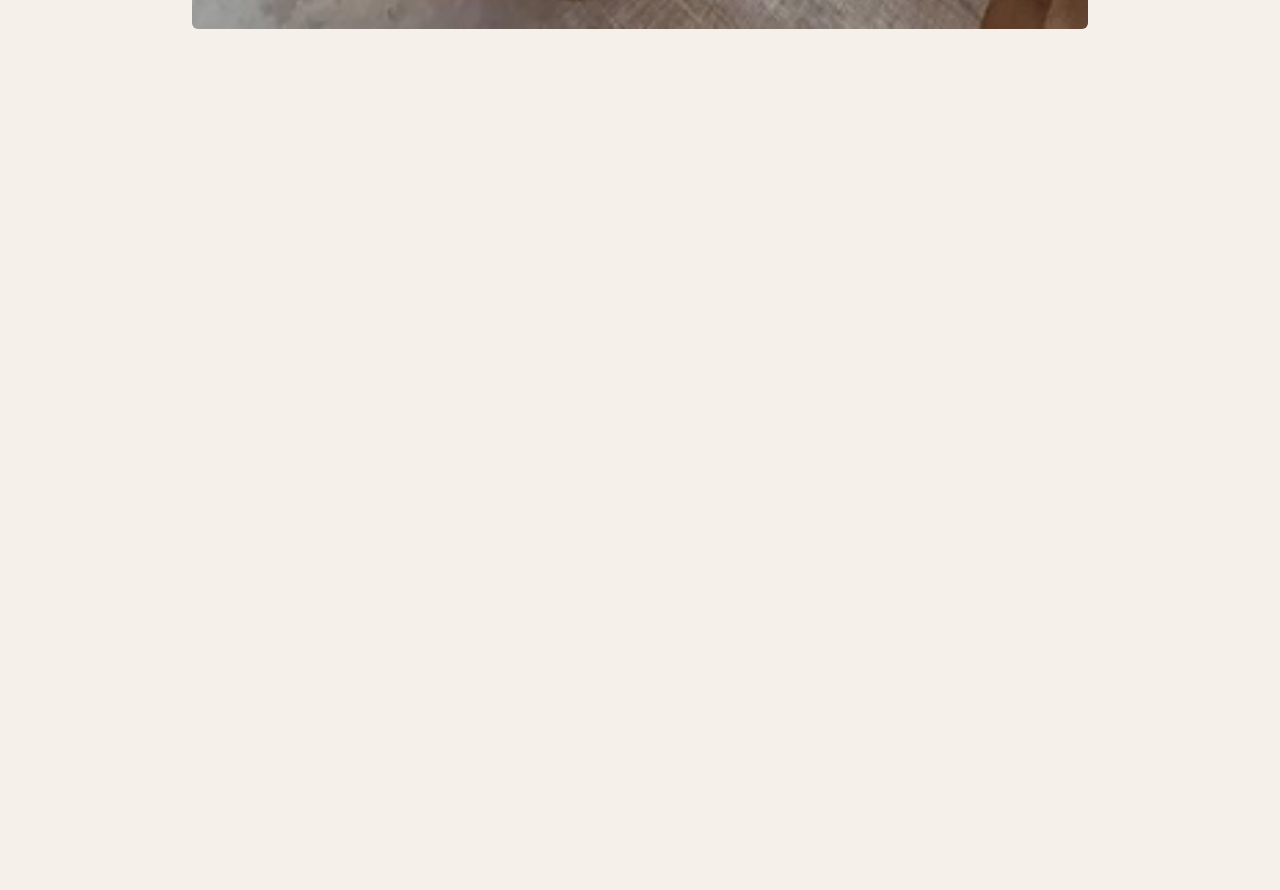
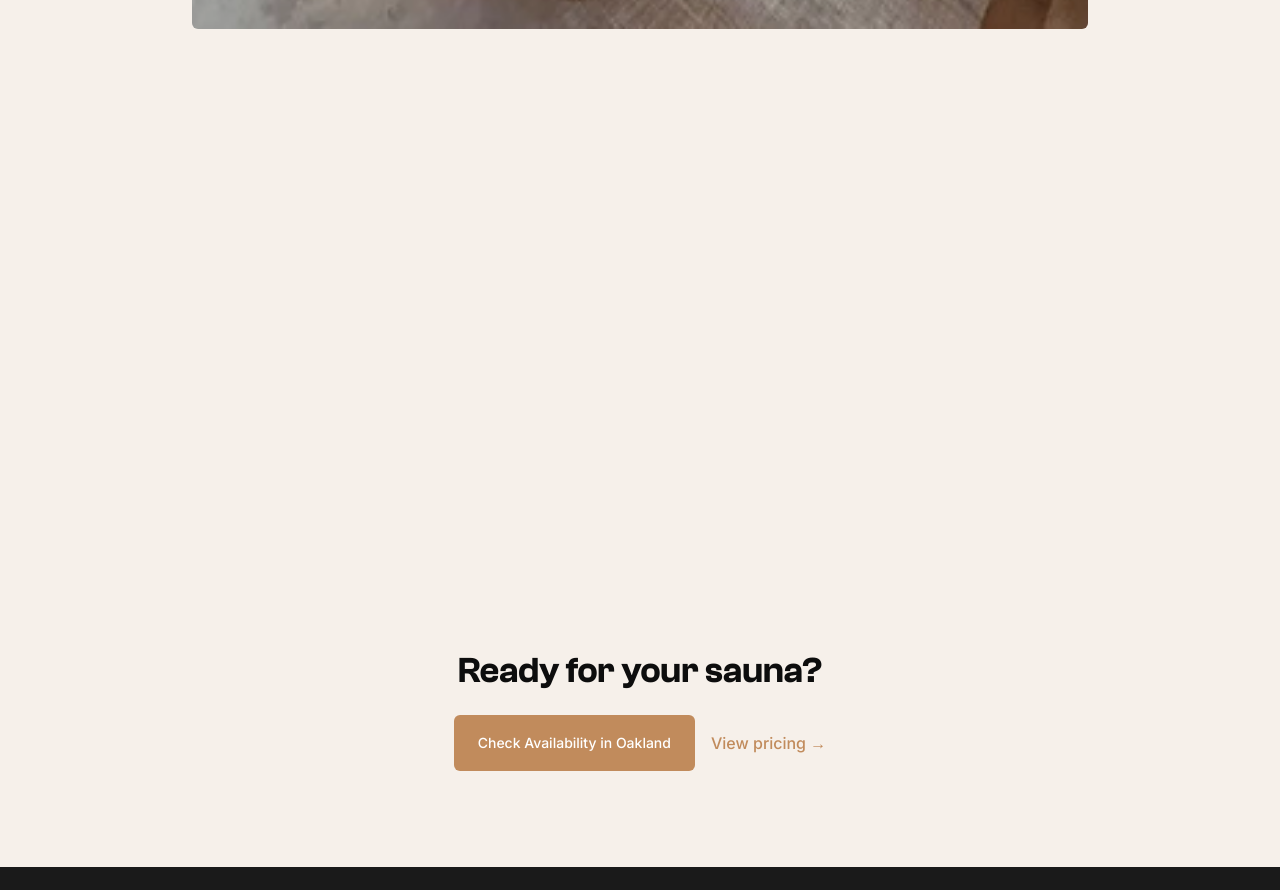
Before and after one commit to aryzach/aryzach.github.io, a React (Vite) app: page /sauna-rental-oakland in a window 1280 px wide. Shown: the part 7329-8219 px from the top of the page. Built offline with nearby package versions, Linux system fonts and the light colour scheme.

Commit message:
Changes
Co-authored-by: aryzach <30701475+aryzach@users.noreply.github.com>

```diff
--- a/src/components/GoogleReviews.tsx
+++ b/src/components/GoogleReviews.tsx
@@ -17,7 +17,7 @@ const GoogleReviews = () => {
   return (
     <section className="w-full py-2 md:py-4">
       <div className="container mx-auto px-4">
-        <div className="min-h-[500px] md:min-h-[600px]">
+        <div className="min-h-[300px] md:min-h-[350px]">
           <div className="elfsight-app-8e4c426b-67fd-4565-8145-975c8d5acc74" data-elfsight-app-lazy></div>
         </div>
       </div>
```
